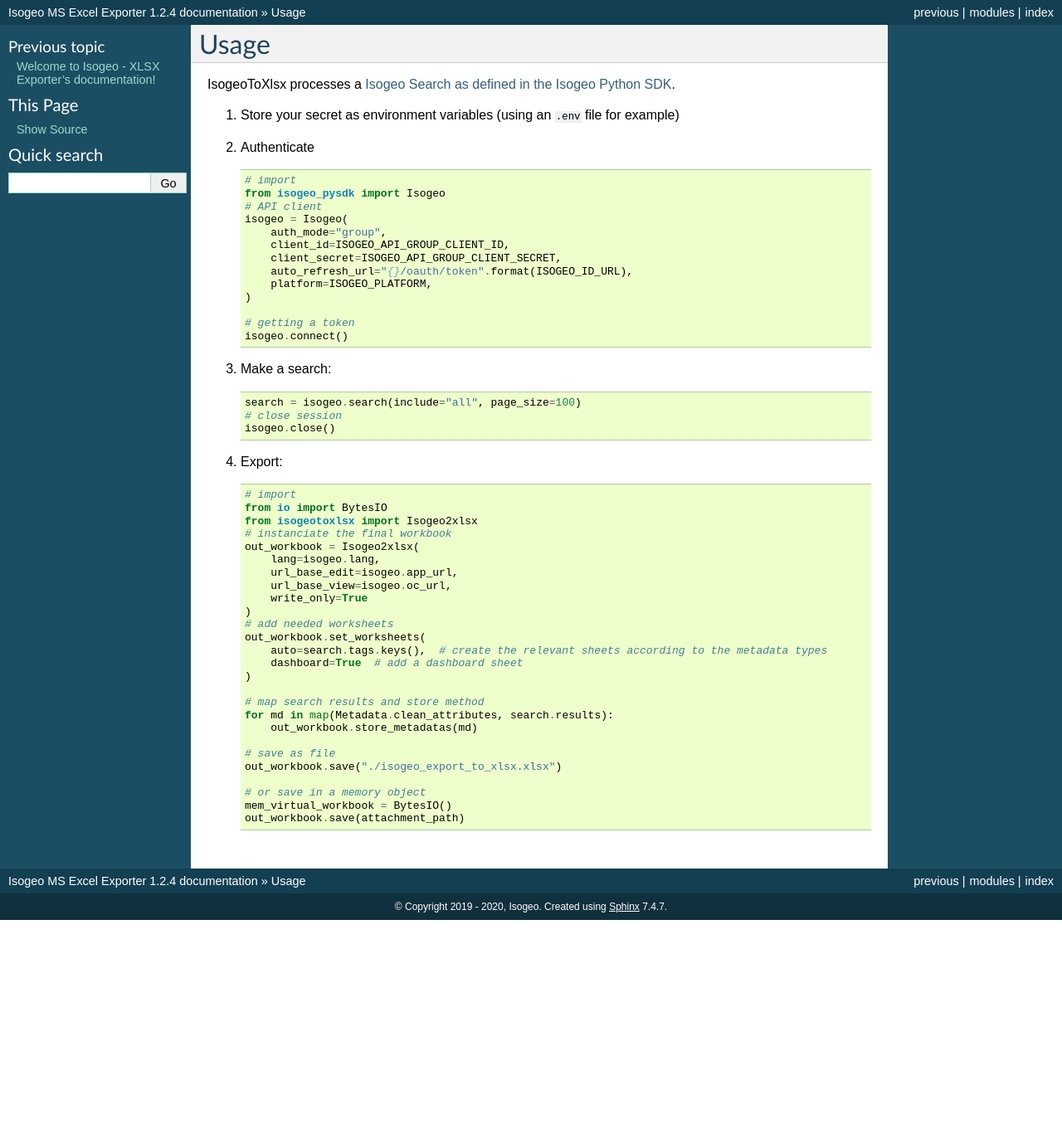
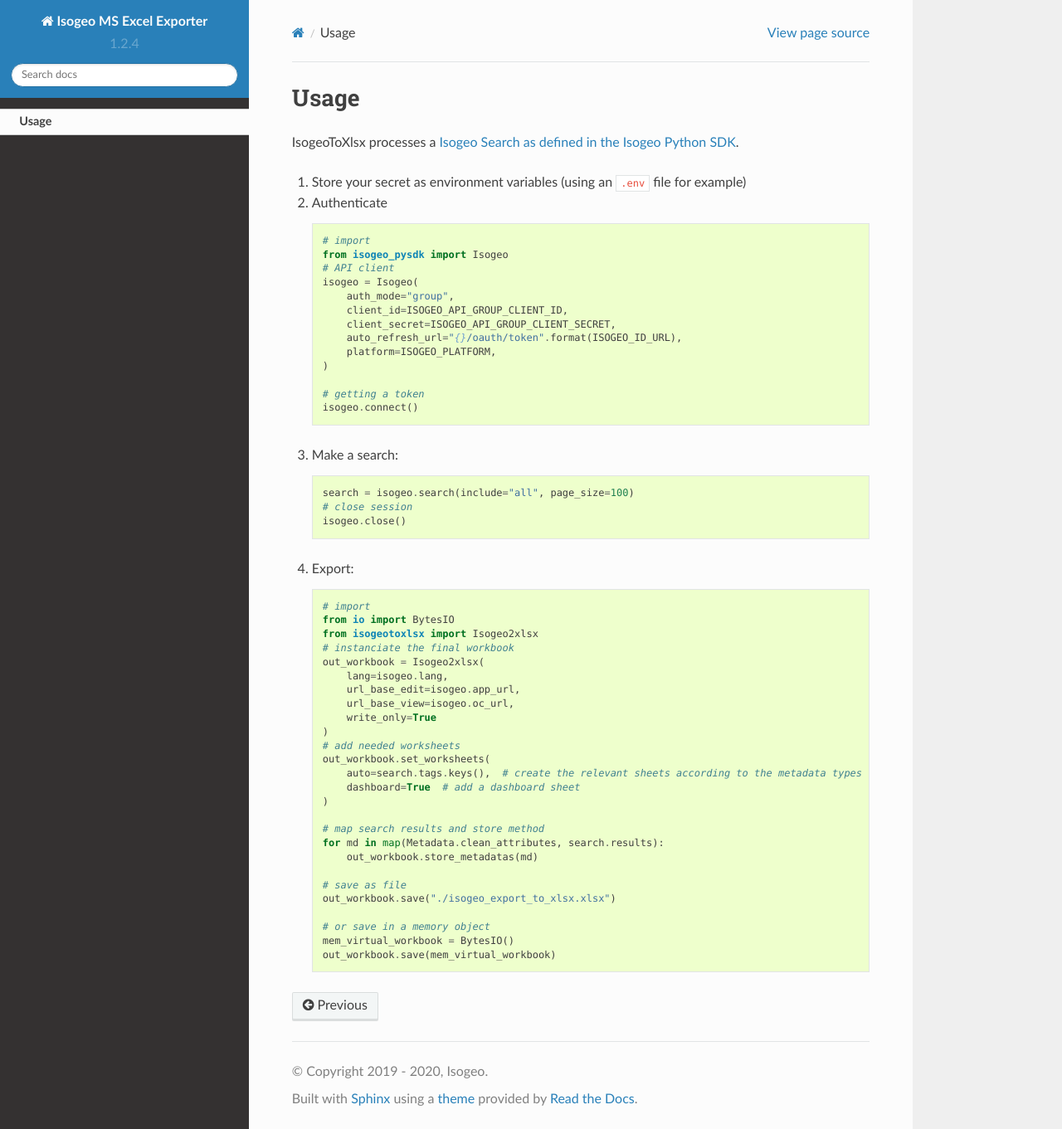
Before and after one commit to isogeo/export-xlsx-py, a Sphinx documentation site: the page built from docs/usage.md, in a window 1280 px wide and 1361 px high. Shown: the whole window at 83% size. Built offline with Sphinx 7.4.7 and the Read the Docs theme 2.0.0, drawn with Linux system fonts in a browser that asks for light colours; pages that are not in the unit, such as notebooks, are missing from menus.

Commit message:
Docs - upgrade to handle markdown (#37)
* Add basic usage
* Upgrade doc config
* Typo

````diff
--- a/docs/conf.py
+++ b/docs/conf.py
@@ -47,15 +47,19 @@
 # Add any Sphinx extension module names here, as strings. They can be
 # extensions coming with Sphinx (named 'sphinx.ext.*') or your custom
 # ones.
-extensions = ["sphinx.ext.autodoc", "sphinx.ext.viewcode"]
+extensions = [
+    "recommonmark",
+    "sphinx.ext.autodoc",
+    "sphinx_autodoc_typehints",
+    "sphinx_markdown_tables",
+    "sphinx_rtd_theme",
+]
 
 # Add any paths that contain templates here, relative to this directory.
 templates_path = ["_templates"]
 
 # The suffix(es) of source filenames.
-# You can specify multiple suffix as a list of string:
-#
-source_suffix = [".rst", ".md"]
+source_suffix = {".rst": "restructuredtext", ".md": "markdown"}
 
 
 # The master toctree document.
@@ -66,22 +70,23 @@
 #
 # This is also used if you do content translation via gettext catalogs.
 # Usually you set "language" from the command line for these cases.
-language = None
+# language = None
 
 # List of patterns, relative to source directory, that match files and
 # directories to ignore when looking for source files.
 # This pattern also affects html_static_path and html_extra_path.
 exclude_patterns = [
     "_build",
-    "*.csv",
+    "*env*",
     "samples/*",
     "Thumbs.db",
     ".DS_Store",
-    "*env*",
     "libs/*",
-    "*.xml",
     "input/*",
     "output/*",
+    "*.csv",
+    "*.xlsx",
+    "*.xml",
 ]
 
 # The name of the Pygments (syntax highlighting) style to use.
@@ -93,7 +98,7 @@
 # The theme to use for HTML and HTML Help pages.  See the documentation for
 # a list of builtin themes.
 #
-html_theme = "default"
+html_theme = "sphinx_rtd_theme"
 
 # Theme options are theme-specific and customize the look and feel of a theme
 # further.  For a list of options available for each theme, see the
@@ -198,7 +203,7 @@
 # -- Options for Epub output -------------------------------------------------
 
 # Bibliographic Dublin Core info.
-epub_title = project
+# epub_title = project
 
 # The unique identifier of the text. This can be a ISBN number
 # or the project homepage.
@@ -210,7 +215,7 @@
 # epub_uid = ''
 
 # A list of files that should not be packed into the epub file.
-epub_exclude_files = ["search.html"]
+# epub_exclude_files = ["search.html"]
 
 
 # -- Extension configuration -------------------------------------------------
@@ -218,7 +223,7 @@
 # -- Options for todo extension ----------------------------------------------
 
 # If true, `todo` and `todoList` produce output, else they produce nothing.
-todo_include_todos = True
+# todo_include_todos = True
 
 
 # -- Options for Sphinx API doc ----------------------------------------------
--- a/docs/index.rst
+++ b/docs/index.rst
@@ -1,8 +1,3 @@
-.. Isogeo - XLSX Exporter documentation master file, created by
-   sphinx-quickstart on Wed Dec  5 16:55:53 2018.
-   You can adapt this file completely to your liking, but it should at least
-   contain the root `toctree` directive.
-
 Welcome to Isogeo - XLSX Exporter's documentation!
 ==================================================
 
--- a/docs/usage.md
+++ b/docs/usage.md
@@ -57,5 +57,5 @@
 
     # or save in a memory object
     mem_virtual_workbook = BytesIO()
-    out_workbook.save(attachment_path)
+    out_workbook.save(mem_virtual_workbook)
     ```
````
